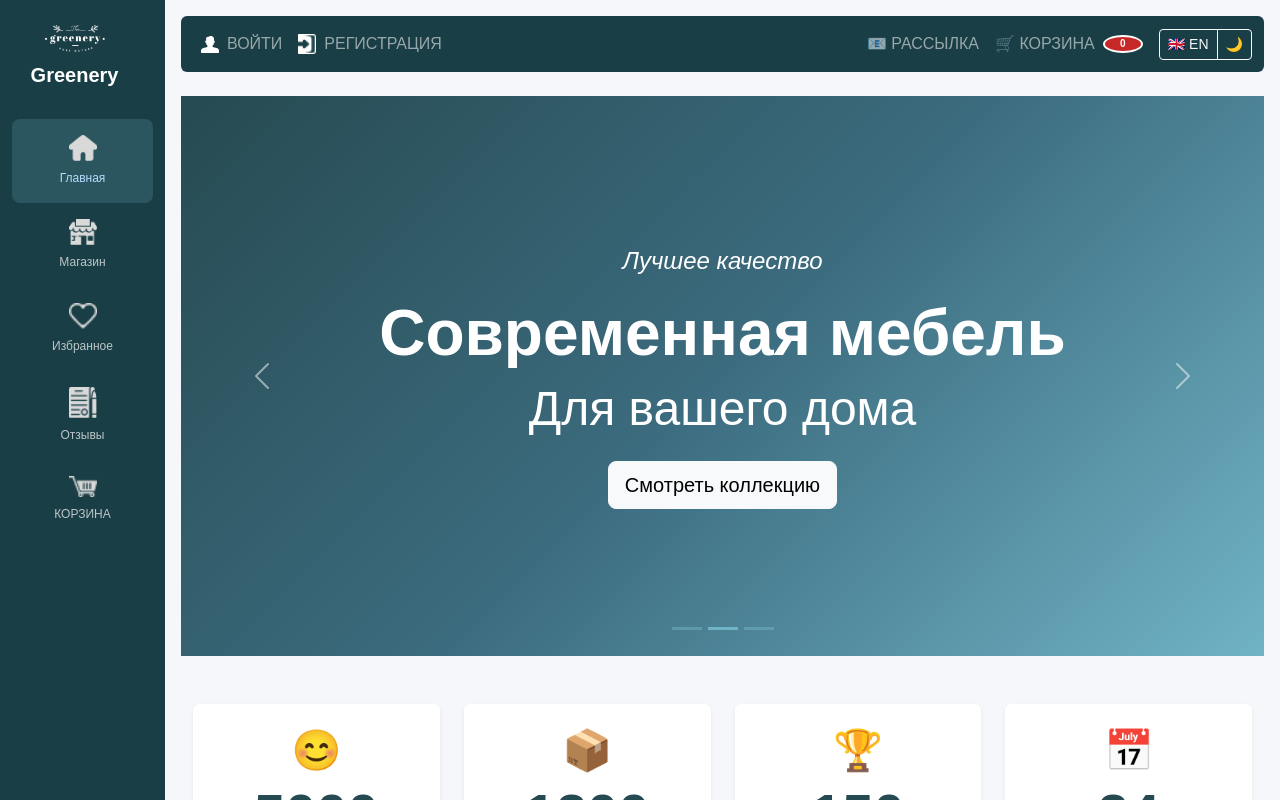
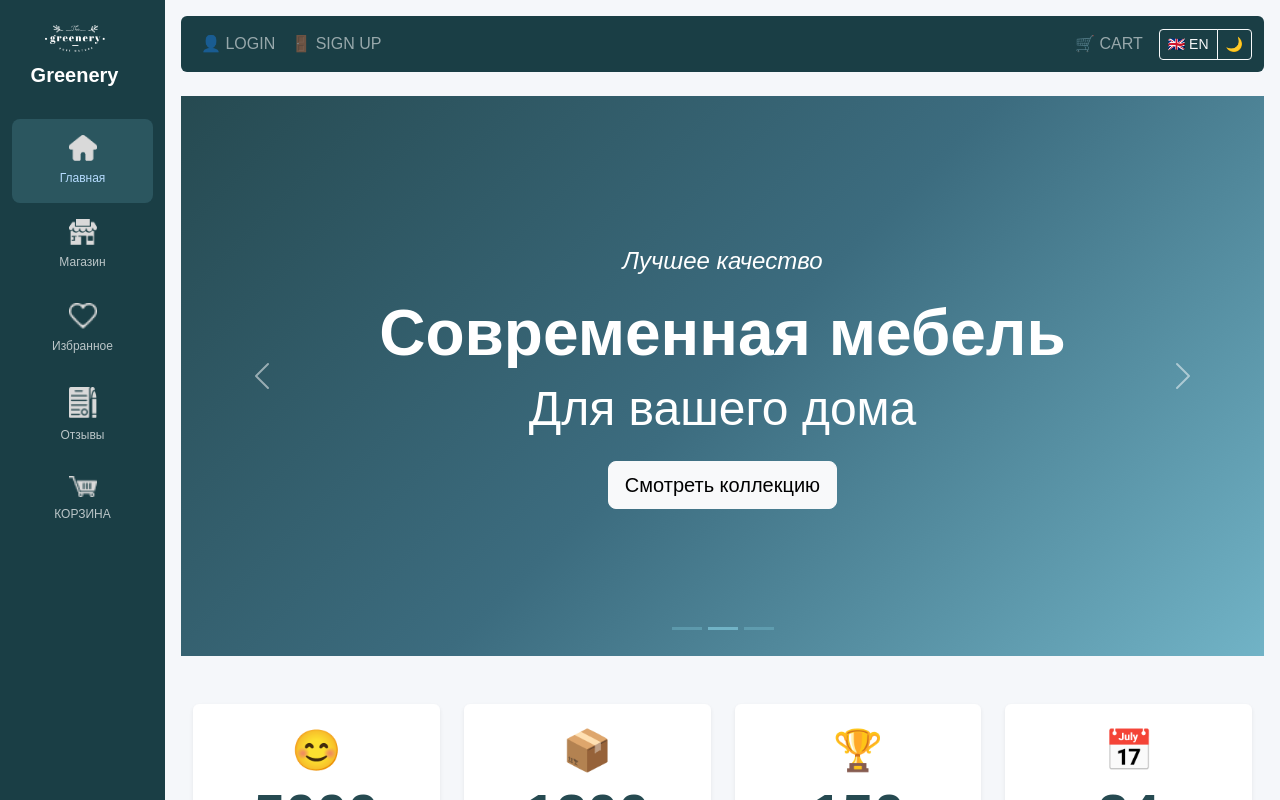
Before and after one commit to User13784/3rd-year-laboratory-assignments, a React (Create React App) app: page / in a window 1280 px wide. Shown: the top 800 px of the page. Built offline with nearby package versions, Linux system fonts and the light colour scheme.

Commit message:
fix: migrate Header to Redux for auth and cart count

```diff
--- a/src/App.js
+++ b/src/App.js
@@ -1,15 +1,17 @@
 import React from 'react';
 import { BrowserRouter as Router, Routes, Route, Link } from 'react-router-dom';
 import {
-  Navbar,
-  Nav,
-  Container,
-  Button,
-  Badge,
-  Dropdown,
-  ButtonGroup
+  Navbar, Nav, Container, Button, Badge, ButtonGroup
 } from 'react-bootstrap';
-import { AuthProvider, useAuth } from './context/AuthContext';
+import { useTranslation } from 'react-i18next';
+import { useAppDispatch, useAppSelector } from './hooks/reduxHooks';
+import {
+  selectIsAuthenticated,
+  selectIsAdmin,
+  selectUser,
+  logout
+} from './features/auth/authSlice';
+import { selectCartCount } from './features/cart/cartSlice';
 import { LanguageProvider, useLanguage } from './context/LanguageContext';
 import { ThemeProvider, useTheme } from './context/ThemeContext';
 import Sidebar from './components/layout/Sidebar';
@@ -24,14 +26,23 @@ import RegisterPage from './components/pages/RegisterPage';
 import NotFoundPage from './components/pages/NotFoundPage';
 import './App.css';
 
+// ===== ШАПКА =====
 function Header() {
-  const { user, isAuthenticated, isAdmin, logout } = useAuth();
-  const { lang, toggleLanguage, t } = useLanguage();
+  const dispatch = useAppDispatch();
+  const { t } = useTranslation();
+  const { lang, toggleLanguage } = useLanguage();
   const { isDark, toggleTheme } = useTheme();
 
+  // ===== REDUX STATE =====
+  const user = useAppSelector(selectUser);
+  const isAuthenticated = useAppSelector(selectIsAuthenticated);
+  const isAdmin = useAppSelector(selectIsAdmin);
+  const cartCount = useAppSelector(selectCartCount);
+
   const handleLogout = () => {
-    if (window.confirm(t('logoutConfirm'))) {
-      logout();
+    if (window.confirm('Выйти из аккаунта?')) {
+      dispatch(logout());
+      window.location.href = '/';
     }
   };
 
@@ -55,65 +66,31 @@ function Header() {
                     className="me-2"
                     style={{ filter: 'brightness(0) invert(1)' }}
                   />
-                  {user.firstName || user.email}
+                  {user?.firstName || user?.email}
                   {isAdmin && <Badge bg="warning" text="dark" className="ms-2">👑 Admin</Badge>}
                 </Navbar.Text>
                 <Button variant="outline-light" size="sm" onClick={handleLogout}>
-                  🚪 {t('logout')}
+                  🚪 Выйти
                 </Button>
               </>
             ) : (
               <>
                 <Nav.Link as={Link} to="/register">
-                  <img
-                    src="/assets/icons/human.png"
-                    alt="login"
-                    width="18"
-                    height="18"
-                    className="me-1"
-                    style={{ filter: 'brightness(0) invert(1)' }}
-                  />
-                  {t('login')}
+                  👤 {t('login')}
                 </Nav.Link>
                 <Nav.Link as={Link} to="/register">
-                  <img
-                    src="/assets/icons/door.png"
-                    alt="signup"
-                    width="18"
-                    height="18"
-                    className="me-1"
-                    style={{ filter: 'brightness(0) invert(1)' }}
-                  />
-                  {t('signup')}
+                  🚪 {t('signup')}
                 </Nav.Link>
               </>
             )}
           </Nav>
 
           <Nav className="align-items-center">
-            <Nav.Link href="#">
-              📧 {t('mailing')}
-            </Nav.Link>
-
-            <Nav.Link as={Link} to="/cart" className="d-flex align-items-center">
+            <Nav.Link as={Link} to="/cart">
               🛒 {t('cart')}
-  <Badge
-    bg="danger"
-    pill
-    className="ms-1"
-    style={{
-      fontSize: '10px',
-      padding: '3px 6px',
-      minWidth: '18px',
-      height: '18px',
-      lineHeight: '1',
-      display: 'inline-flex',
-      alignItems: 'center',
-      justifyContent: 'center'
-    }}
-  >
-    0
-  </Badge>
+              {cartCount > 0 && (
+                <Badge bg="danger" pill className="ms-1">{cartCount}</Badge>
+              )}
             </Nav.Link>
 
             <ButtonGroup size="sm" className="ms-2">
@@ -131,6 +108,7 @@ function Header() {
   );
 }
 
+// ===== ГЛАВНЫЙ КОМПОНЕНТ =====
 function App() {
   const companyName = "Greenery";
   const mainTitle = "Best Furniture For Your Interior";
@@ -138,7 +116,6 @@ function App() {
   return (
     <ThemeProvider>
       <LanguageProvider>
-        <AuthProvider>
         <Router>
           <div className="app-container d-flex">
             <Sidebar companyName={companyName} />
@@ -158,7 +135,6 @@ function App() {
             </main>
           </div>
         </Router>
-        </AuthProvider>
       </LanguageProvider>
     </ThemeProvider>
   );
```
Lines whose indentation alone changed are shown as unchanged.
